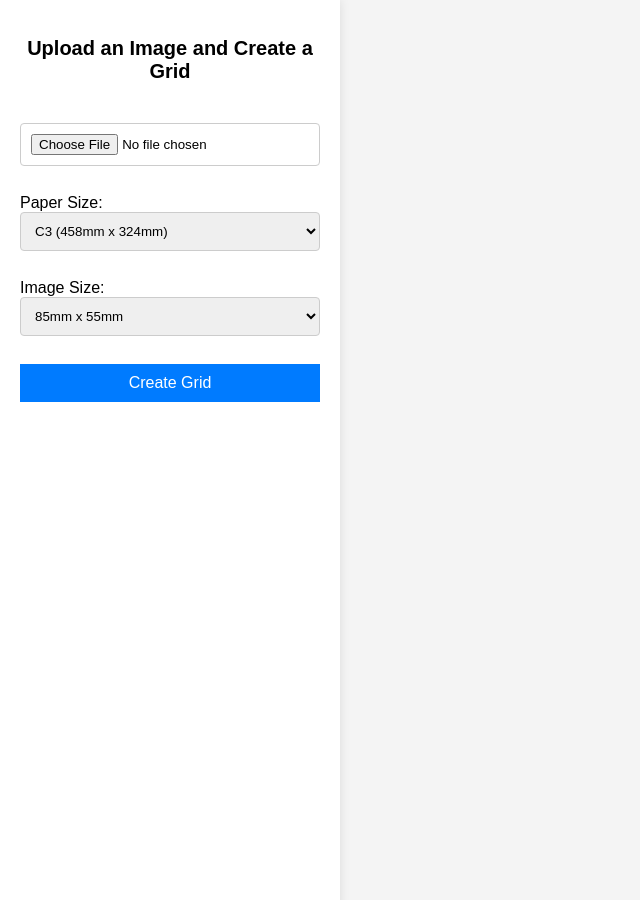
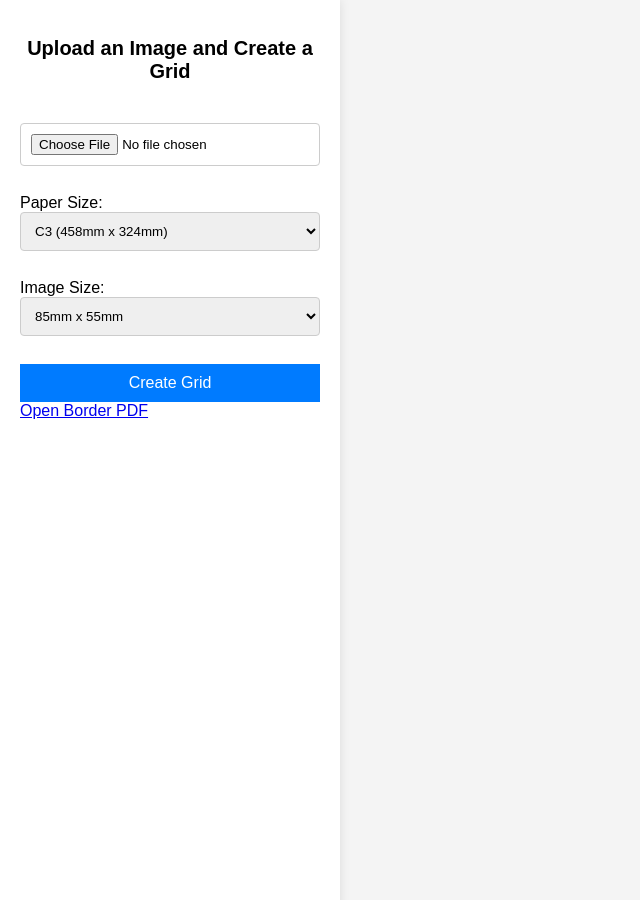
Before and after one commit to GiorgosSarakatsanos/image_grid_app, a Flask app: page / in a window 1280 px wide. Shown: the whole page, without its empty margins (0-640 px from the left). Run offline with Flask 3, Linux system fonts and the light colour scheme.

Commit message:
working the border

```diff
--- a/app.py
+++ b/app.py
@@ -1,7 +1,7 @@
 import os
-from flask import Flask, render_template, request, jsonify, url_for
+from flask import Flask, render_template, request, jsonify, url_for, send_from_directory
 from PIL import Image
-from reportlab.lib.pagesizes import A4, A3, landscape, portrait
+from reportlab.lib.pagesizes import C3, A4, A3, landscape, portrait
 from reportlab.pdfgen import canvas
 from io import BytesIO
 
@@ -21,6 +21,26 @@ paper_sizes = {
     'A4': (297, 210)
 }
 
+def create_pdf_with_borders(columns, rows, paper_width_pts, paper_height_pts, img_width_pts, img_height_pts, left_margin, top_margin, file_path):
+    pdf_buffer = BytesIO()
+    c = canvas.Canvas(pdf_buffer, pagesize=(paper_width_pts, paper_height_pts))
+
+    for row in range(rows):
+        for col in range(columns):
+            x = left_margin + col * img_width_pts
+            y = paper_height_pts - top_margin - (row + 1) * img_height_pts
+            c.rect(x, y, img_width_pts, img_height_pts)
+
+    c.save()
+    pdf_buffer.seek(0)
+
+    borders_pdf_filename = "grid_with_borders.pdf"
+    borders_pdf_path = os.path.join(file_path, borders_pdf_filename)
+    with open(borders_pdf_path, "wb") as f:
+        f.write(pdf_buffer.read())
+
+    return borders_pdf_path
+
 @app.route('/', methods=['GET', 'POST'])
 def index():
     if request.method == 'POST':
@@ -30,32 +50,24 @@ def index():
             filepath = os.path.join(app.config['UPLOAD_FOLDER'], filename)
             file.save(filepath)
 
-            paper_type = request.form.get('paper_type', 'A4')
-            user_width = int(request.form.get('user_width', 500))
-            user_height = int(request.form.get('user_height', 1000))
+            paper_type = request.form.get('paper_type')
             image_size = request.form.get('image_size', '85x55')
 
             # Determine paper dimensions and orientation
             if paper_type in paper_sizes:
                 paper_width, paper_height = paper_sizes[paper_type]
-                if paper_type == 'A4':
+                if paper_type == 'A3':
                     paper_width_pts, paper_height_pts = landscape((mm_to_points(paper_width), mm_to_points(paper_height)))
-                    top_margin = bottom_margin = mm_to_points(15)
-                    left_margin = mm_to_points(37)
-                    right_margin = mm_to_points(17)
                 else:
                     paper_width_pts, paper_height_pts = portrait((mm_to_points(paper_width), mm_to_points(paper_height)))
-                    top_margin = mm_to_points(15)
-                    bottom_margin = mm_to_points(15)
-                    left_margin = mm_to_points(37)
-                    right_margin = mm_to_points(17)
             else:
-                paper_width_pts = min(mm_to_points(user_width), mm_to_points(500))
-                paper_height_pts = min(mm_to_points(user_height), mm_to_points(1000))
-                top_margin = mm_to_points(15)
-                bottom_margin = mm_to_points(15)
-                left_margin = mm_to_points(37)
-                right_margin = mm_to_points(17)
+                paper_width_pts = mm_to_points(500)
+                paper_height_pts = mm_to_points(1000)
+
+            top_margin = mm_to_points(15)
+            bottom_margin = mm_to_points(15)
+            left_margin = mm_to_points(37)
+            right_margin = mm_to_points(17)
 
             available_width_pts = paper_width_pts - left_margin - right_margin
             available_height_pts = paper_height_pts - top_margin - bottom_margin
@@ -108,11 +120,19 @@ def index():
             with open(pdf_path, "wb") as f:
                 f.write(pdf_buffer.read())
 
+            # Create a separate PDF with borders
+            borders_pdf_path = create_pdf_with_borders(columns, rows, paper_width_pts, paper_height_pts, img_width_pts, img_height_pts, left_margin, top_margin, app.config['UPLOAD_FOLDER'])
+
             return jsonify({
-                'pdf_url': url_for('static', filename='uploads/' + pdf_filename)
+                'pdf_url': url_for('static', filename='uploads/' + pdf_filename),
+                'borders_pdf_url': url_for('static', filename='uploads/' + os.path.basename(borders_pdf_path))
             })
 
     return render_template('index.html')
 
+@app.route('/static/<path:filename>')
+def static_files(filename):
+    return send_from_directory(app.config['UPLOAD_FOLDER'], filename)
+
 if __name__ == '__main__':
     app.run(debug=True)
--- a/static/js/script.js
+++ b/static/js/script.js
@@ -15,7 +15,7 @@ document.getElementById('uploadForm').addEventListener('submit', function(event)
 
 function displayPDF(pdfUrl) {
     let pdfContainer = document.getElementById('pdf-container');
-    pdfContainer.innerHTML = `<iframe src="${pdfUrl}" frameborder="0" width="100%" height="600px"></iframe>`;
+    pdfContainer.innerHTML = `<iframe src="${pdfUrl}" frameborder="0"></iframe>`;
 }
 
 document.getElementById('paper_type').addEventListener('change', function() {
--- a/templates/index.html
+++ b/templates/index.html
@@ -12,9 +12,12 @@
             <div class="aside-container">
                 <h1>Upload an Image and Create a Grid</h1>
             </div>
+
+            <input type="file" id="file" style="display:none">
+
             <div class="aside-container">
-                <form id="uploadForm" method="POST" enctype="multipart/form-data">
-                    <input type="file" name="file" required><br><br>
+                <form id="uploadForm" action="/" method="POST" enctype="multipart/form-data">
+                    <input type="file" name="file" id="imageUpload" required><br><br>
                     Paper Size:
                     <select name="paper_type" id="paper_type" required>
                         <option value="C3">C3 (458mm x 324mm)</option>
@@ -22,7 +25,7 @@
                         <option value="A4">A4 (210mm x 297mm)</option>
                         <option value="user_defined">User Defined</option>
                     </select><br><br>
-                    <div id="user_defined_dimensions">
+                    <div id="user_defined_dimensions" style="display: none;">
                         User Defined Width (mm): <input type="number" name="user_width" min="1" max="500" value="500"><br><br>
                         User Defined Height (mm): <input type="number" name="user_height" min="1" max="1000" value="1000"><br><br>
                     </div>
@@ -32,18 +35,21 @@
                         <option value="120x95">120mm x 95mm</option>
                         <option value="custom">Custom Size</option>
                     </select><br><br>
-                    <div id="custom_image_size">
-                        Custom Width (mm): <input type="number" name="custom_img_width" min="1" max="500" value="85"><br><br>
-                        Custom Height (mm): <input type="number" name="custom_img_height" min="1" max="1000" value="55"><br><br>
+                    <div id="custom_image_size" style="display: none;">
+                        Custom Image Width (mm): <input type="number" name="custom_img_width" min="1" max="500"><br><br>
+                        Custom Image Height (mm): <input type="number" name="custom_img_height" min="1" max="500"><br><br>
                     </div>
                     <button type="submit">Create Grid</button>
+                    <a href="static/uploads/grid_with_borders.pdf" target="_blank">Open Border PDF</a>
                 </form>
             </div>
         </div>
     </aside>
+
     <div id="pdf-container">
-        <!-- PDF will be displayed here -->
+        <!-- PDF iframe will be inserted here by JavaScript -->
     </div>
+
     <script src="{{ url_for('static', filename='js/script.js') }}"></script>
 </body>
 </html>
```
Also changed, not shown: 2 other files.
